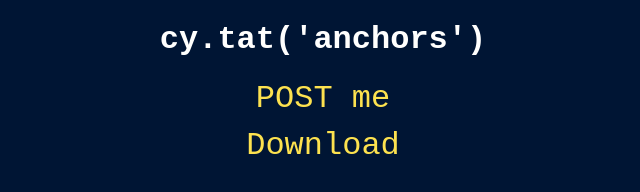
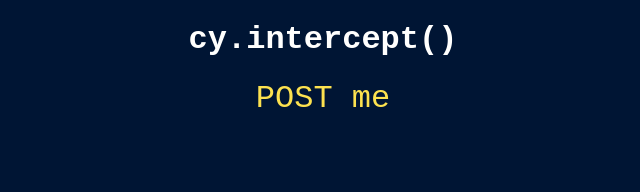
Before and after one commit to wlsf82/cy-tat-anchors, a website: page src/index.html in a window 1280 px wide. Shown: the whole page, without its empty margins (317-957 px from the left). Drawn offline with Linux system fonts and the light colour scheme.

Commit message:
Leave just the post me button
So I can record a video to demonstrate how to test especifically
that.

```diff
--- a/src/index.html
+++ b/src/index.html
@@ -25,14 +25,11 @@
   </style>
 </head>
 <body>
-  <h1>cy.tat('anchors')</h1>
+  <h1>cy.intercept()</h1>
   <div>
     <a href="#" ping="https://api.example.com">
       POST me
     </a>
-    <a href="data:,Hello%2C%20World%21" download="helloworld.txt">
-      Download
-    </a>
   </div>
 </body>
 </html>
```
Also changed, not shown: cypress/e2e/spec.cy.js (+4 -8 lines).
